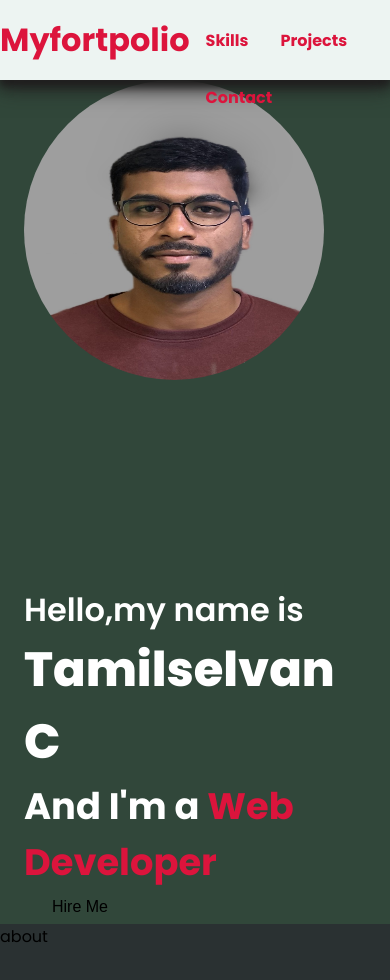
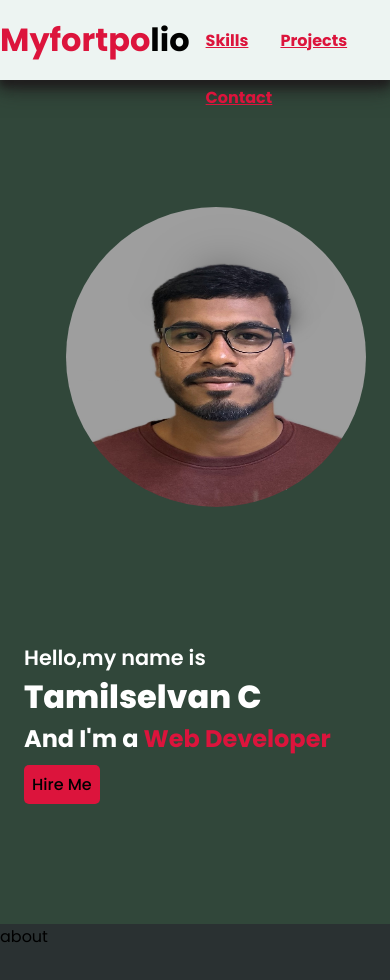
Before and after one commit to TamilselvanChandrakumar/my-portfolio, a React (Vite) app in the folder portfolio-app/: page / in a window 390 px wide. Shown: the top 980 px of the page. Built offline with nearby package versions, Linux system fonts and the light colour scheme.

Commit message:
first commit

```diff
--- a/portfolio-app/src/App.css
+++ b/portfolio-app/src/App.css
@@ -18,27 +18,3 @@ html {
     serif;
   scroll-behavior: smooth;
 }
-.btn-wrapper {
-  padding: 0.5rem;
-  width: 7rem;
-  font-size: 1rem;
-  font-weight: 500;
-  border-radius: 7px;
-  background-color: var(--background-seconday-color);
-  border: none;
-  cursor: pointer;
-}
-.btn-wrapper a {
-  color: var(--font-dark-color);
-}
-.btn-wrapper a:hover {
-  color: crimson;
-}
-.btn-wrapper:hover {
-  border: 1px solid crimson;
-  color: var(--font-primary-color);
-  background: transparent;
-}
-a {
-  text-decoration: none;
-}
--- a/portfolio-app/src/component/home/Home.css
+++ b/portfolio-app/src/component/home/Home.css
@@ -9,32 +9,45 @@
   height: 100vh;
   display: flex;
   align-items: center;
-  justify-content: space-between;
+  justify-content: space-evenly;
 }
-.home-col {
-  width: calc(100% / 2 - 1rem);
-}
-.home-col h3 {
+.home-col1 h3 {
   font-size: 2rem;
   color: var(--font-seconday-color);
   font-weight: 600;
 }
-.home-col h1 {
+.home-col1 h1 {
   font-size: 3rem;
   color: var(--font-seconday-color);
   font-weight: 800;
 }
-.home-col h2 {
+.home-col1 h2 {
+  margin-bottom: 1rem;
   font-size: 2.3rem;
   color: var(--font-seconday-color);
   font-weight: 700;
 }
-.home-col h2 span {
+.home-col1 h2 span {
   font-size: 2.3rem;
   color: var(--font-primary-color);
   font-weight: 700;
   animation: webdev 1s linear infinite;
 }
+.hireme-btn {
+  padding: 0.5rem;
+  background-color: crimson;
+  text-decoration: none;
+  color: var(--font-dark-color);
+  border-radius: 5px;
+  font-size: 1rem;
+  font-weight: 500;
+}
+.hireme-btn:hover {
+  border: 1px solid crimson;
+  color: crimson;
+  background-color: transparent;
+}
+
 @keyframes webdev {
   100% {
     transform: translateX(200px);
@@ -55,12 +68,29 @@
 @media (max-width: 700px) {
   .home-container {
     padding: 0 1.5rem 0;
+    height: 100vh;
     flex-direction: column-reverse;
   }
-  .home-col {
-    width: 100%;
+  .home-col1 {
+    align-self: flex-start;
+  }
+  .home-col2 {
+    align-self: flex-end;
   }
   .home-image img {
     border-radius: 50%;
+    max-width: 100%;
+  }
+  .home-col1 h1 {
+    font-size: 2rem;
+  }
+  .home-col1 h3 {
+    font-size: 1.3rem;
+  }
+  .home-col1 h2 {
+    font-size: 1.5rem;
+  }
+  .home-col1 h2 span {
+    font-size: 1.5rem;
   }
 }
--- a/portfolio-app/src/component/home/Home.jsx
+++ b/portfolio-app/src/component/home/Home.jsx
@@ -6,18 +6,17 @@ export const Home = () => {
     <>
       <section id="home">
         <div className="home-container">
-          <div className="home-col">
+          <div className="home-col1">
             <h3>Hello,my name is </h3>
             <h1>Tamilselvan C</h1>
             <h2>
               And I'm a <span> Web Developer</span>
-            </h2>
-            <button className="btn-wrapper">
-              {" "}
-              <a href="">Hire Me</a>
-            </button>
+            </h2>{" "}
+            <a className="hireme-btn" href="mailto:tamilbin001@gmail.com">
+              Hire Me
+            </a>
           </div>
-          <div className="home-col">
+          <div className="home-col2">
             <div className="home-image">
               <img src={homeimg} alt=""></img>
             </div>
--- a/portfolio-app/src/component/navbar/Navbar.css
+++ b/portfolio-app/src/component/navbar/Navbar.css
@@ -13,6 +13,9 @@
 .navbar-text h1 {
   color: var(--font-primary-color);
 }
+.navbar-text h1 span {
+  color: var(--font-dark-color);
+}
 .navbar-links li {
   display: inline-block;
   padding: 1rem;
--- a/portfolio-app/src/component/navbar/Navbar.jsx
+++ b/portfolio-app/src/component/navbar/Navbar.jsx
@@ -5,7 +5,9 @@ const Navbar = () => {
     <>
       <div className="navbar-container">
         <div className="navbar-text">
-          <h1>Myfortpolio</h1>
+          <h1>
+            Myfortpo<span>lio</span>
+          </h1>
         </div>
         <nav className="navbar-links-container">
           <ul className="navbar-links">
```
